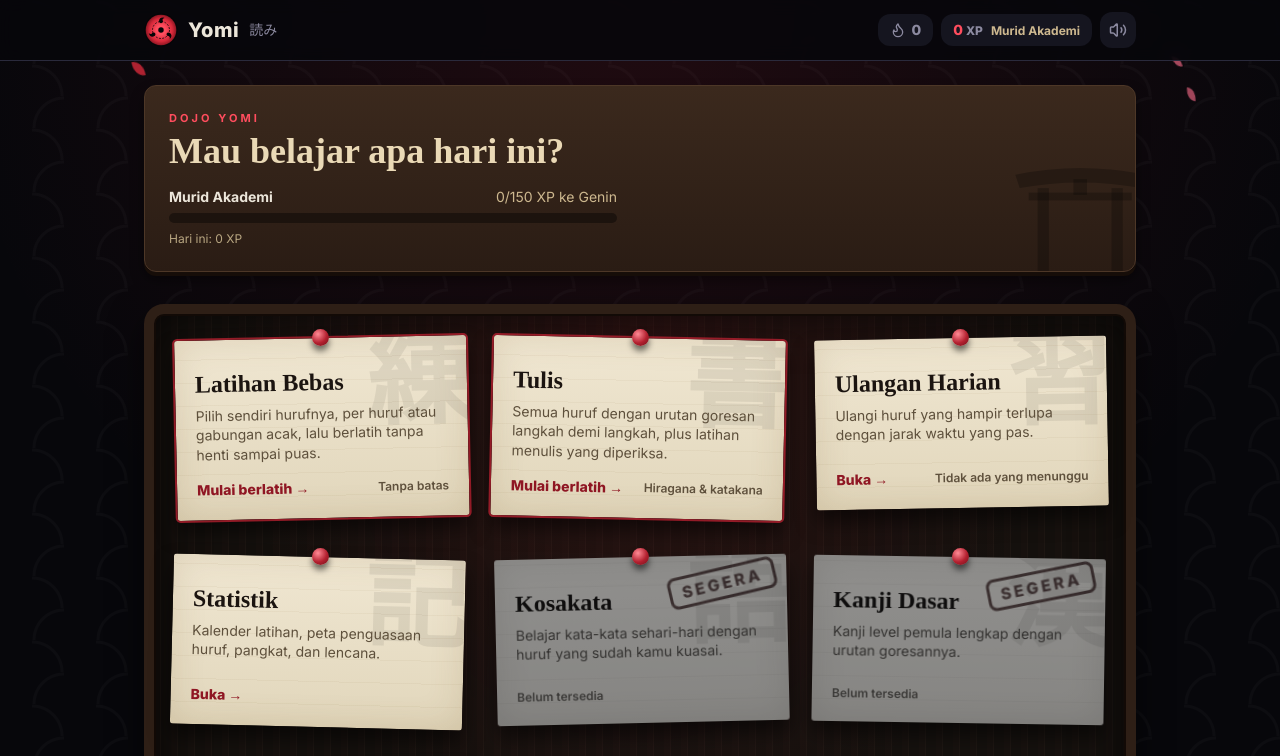
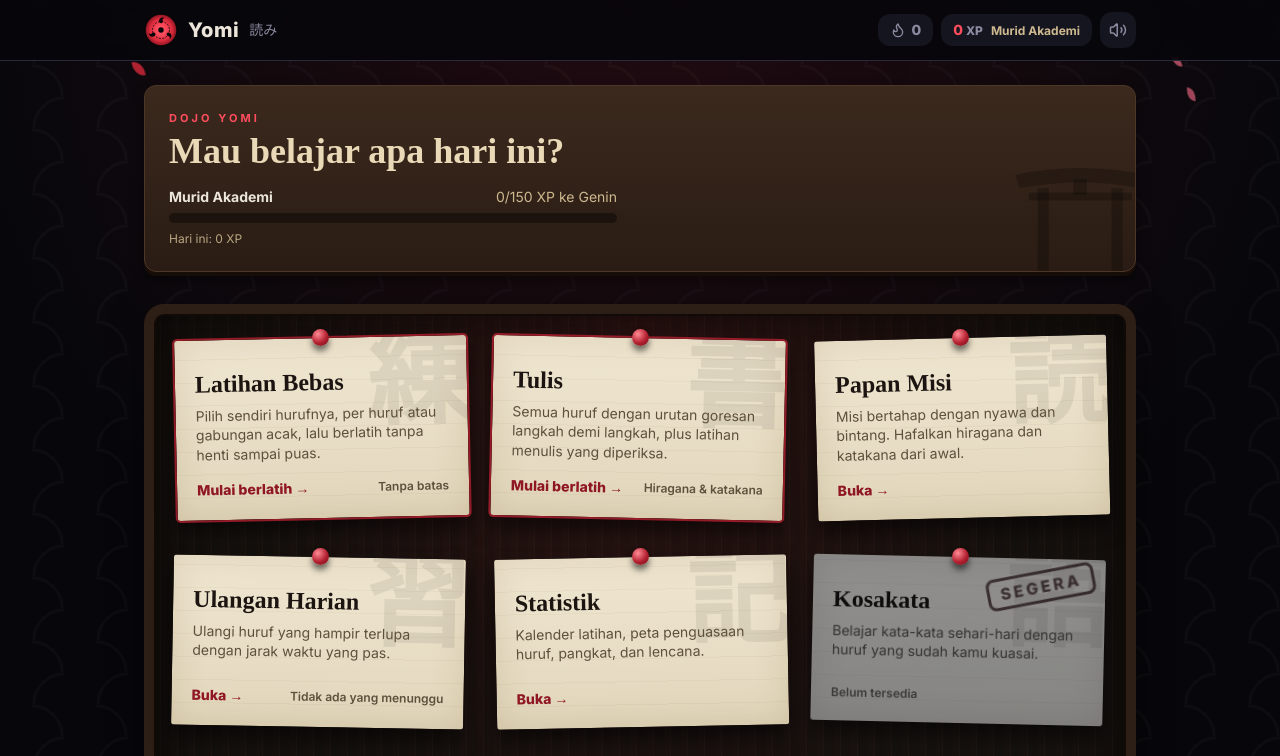
Before and after one commit to dafinrmaulana/yomi, a React (Vite) app: page / in a window 1280 px wide. Shown: the top 756 px of the page. Built offline with nearby package versions, Linux system fonts and the light colour scheme; a web font is replaced by a local one.

Commit message:
Place mission board right after Tulis on the hub

```diff
--- a/src/screens/Hub.tsx
+++ b/src/screens/Hub.tsx
@@ -23,7 +23,7 @@ export default function Hub() {
   const today = dayKey()
   const due = Object.values(progress.srs).filter((c) => c.due <= today).length
 
-  // urutan: fitur yang paling sering dipakai di depan, papan misi di ujung
+  // urutan: fitur yang paling sering dipakai di depan, papan misi setelah tulis
   const items: Item[] = [
     {
       to: '/practice',
@@ -43,18 +43,18 @@ export default function Hub() {
       rot: 1.2,
       featured: true,
     },
+    { to: '/missions', title: 'Papan Misi', desc: 'Misi bertahap dengan nyawa dan bintang. Hafalkan hiragana dan katakana dari awal.', glyph: '読', rot: -1.4 },
     {
       to: '/review',
       title: 'Ulangan Harian',
       desc: 'Ulangi huruf yang hampir terlupa dengan jarak waktu yang pas.',
       glyph: '習',
       note: due ? `${due} huruf menunggu` : 'Tidak ada yang menunggu',
-      rot: -1,
+      rot: 1,
     },
-    { to: '/stats', title: 'Statistik', desc: 'Kalender latihan, peta penguasaan huruf, pangkat, dan lencana.', glyph: '記', rot: 1.4 },
-    { title: 'Kosakata', desc: 'Belajar kata-kata sehari-hari dengan huruf yang sudah kamu kuasai.', glyph: '語', rot: -1.3 },
-    { title: 'Kanji Dasar', desc: 'Kanji level pemula lengkap dengan urutan goresannya.', glyph: '漢', rot: 0.9 },
-    { to: '/missions', title: 'Papan Misi', desc: 'Misi bertahap dengan nyawa dan bintang. Hafalkan hiragana dan katakana dari awal.', glyph: '読', rot: -1.4 },
+    { to: '/stats', title: 'Statistik', desc: 'Kalender latihan, peta penguasaan huruf, pangkat, dan lencana.', glyph: '記', rot: -1.1 },
+    { title: 'Kosakata', desc: 'Belajar kata-kata sehari-hari dengan huruf yang sudah kamu kuasai.', glyph: '語', rot: 1.3 },
+    { title: 'Kanji Dasar', desc: 'Kanji level pemula lengkap dengan urutan goresannya.', glyph: '漢', rot: -0.9 },
   ]
 
   return (
```
